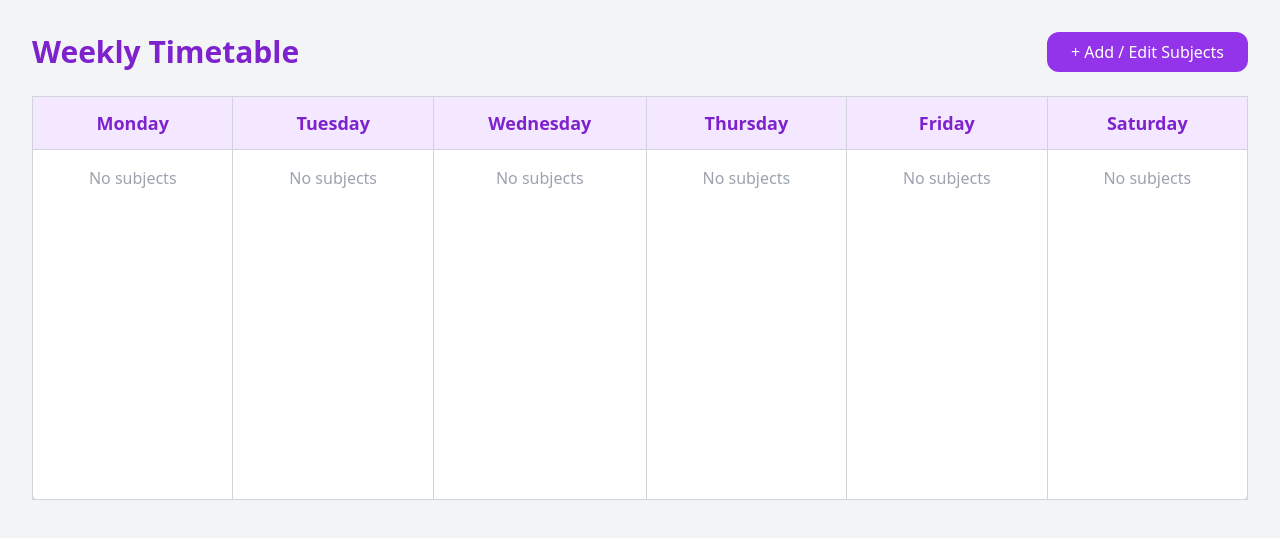
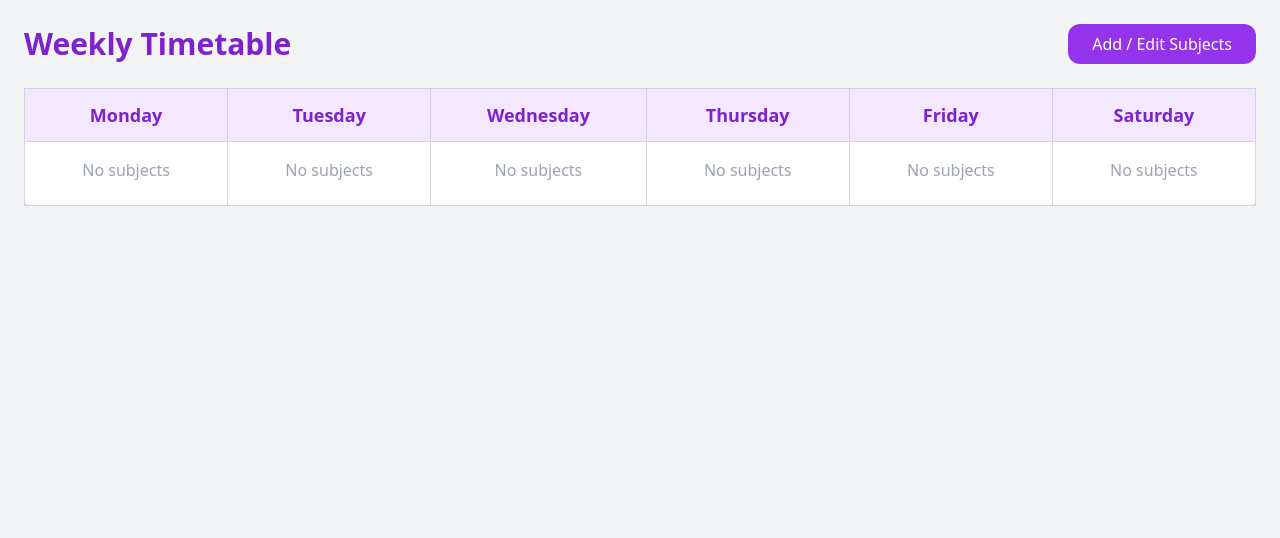
Before and after one commit to raghava-0650/Attendeese, a React (Vite) app in the folder frontend/Attendese/: page /timetable in a window 1280 px wide. Shown: the top 538 px of the page. Built offline with nearby package versions, Linux system fonts and the light colour scheme.

Commit message:
added time table UI

```diff
--- a/frontend/Attendese/package.json
+++ b/frontend/Attendese/package.json
@@ -12,6 +12,7 @@
   "dependencies": {
     "axios": "^1.8.4",
     "firebase": "^11.6.0",
+    "lucide-react": "^0.488.0",
     "react": "^19.0.0",
     "react-circular-progressbar": "^2.2.0",
     "react-dom": "^19.0.0",
--- a/frontend/Attendese/src/pages/Landingpage.jsx
+++ b/frontend/Attendese/src/pages/Landingpage.jsx
@@ -23,7 +23,7 @@ const Landingpage = () => {
                 </div>
             </Link>
             <div className="flex items-center lg:order-2">
-              <Link to="/login">
+              <Link to="/timetable">
                 <button className="text-white bg-purple-700 hover:bg-purple-800 focus:ring-4 focus:ring-purple-300 font-medium rounded-lg text-sm px-4 lg:px-5 py-2 lg:py-2.5 sm:mr-2 lg:mr-0 dark:bg-purple-600 dark:hover:bg-purple-700 focus:outline-none dark:focus:ring-purple-800">
                   Login
                 </button>
--- a/frontend/Attendese/src/pages/Timetable.jsx
+++ b/frontend/Attendese/src/pages/Timetable.jsx
@@ -1,54 +1,78 @@
-import React, { useState } from 'react';
+// src/pages/Timetable.jsx
+import React, { useState, useEffect } from 'react';
+import axios from 'axios';
+import { getAuth } from 'firebase/auth';
+import { Trash2 } from 'lucide-react';
 
+const auth = getAuth();
 const daysOfWeek = ['Monday', 'Tuesday', 'Wednesday', 'Thursday', 'Friday', 'Saturday'];
 
 const Timetable = () => {
-  const [showSubjects, setShowSubjects] = useState(false);
-  const [timetable, setTimetable] = useState(() => {
-    const saved = localStorage.getItem('timetable');
-    return saved ? JSON.parse(saved) : {
-      Monday: [''],
-      Tuesday: [''],
-      Wednesday: [''],
-      Thursday: [''],
-      Friday: [''],
-      Saturday: [''],
+  const [allSubjects, setAllSubjects] = useState([]);
+  const [timetable, setTimetable] = useState({
+    Monday: [],
+    Tuesday: [],
+    Wednesday: [],
+    Thursday: [],
+    Friday: [],
+    Saturday: [],
+  });
+  const [editMode, setEditMode] = useState(false);
+
+  useEffect(() => {
+    const fetchSubjects = async () => {
+      try {
+        if (!auth.currentUser) return;
+        const idToken = await auth.currentUser.getIdToken(true);
+        const response = await axios.get('http://localhost:4000/subjects', {
+          headers: {
+            Authorization: `Bearer ${idToken}`,
+          },
+        });
+        setAllSubjects(response.data);
+      } catch (error) {
+        console.error('Failed to fetch subjects:', error);
+      }
     };
-  });
+    fetchSubjects();
+  }, []);
 
-  const handleSubjectChange = (day, index, value) => {
-    const updatedSubjects = [...timetable[day]];
-    updatedSubjects[index] = value;
-    setTimetable({ ...timetable, [day]: updatedSubjects });
+  const handleAddSubjectToDay = (day, subjectName) => {
+    if (!subjectName) return;
+    setTimetable((prev) => ({
+      ...prev,
+      [day]: [...prev[day], subjectName],
+    }));
   };
 
-  const addSubject = (day) => {
-    setTimetable({ ...timetable, [day]: [...timetable[day], ''] });
+  const handleDeleteSubjectFromDay = (day, subjectName) => {
+    const index = timetable[day].indexOf(subjectName);
+    if (index !== -1) {
+      const newSubjects = [...timetable[day]];
+      newSubjects.splice(index, 1);
+      setTimetable((prev) => ({
+        ...prev,
+        [day]: newSubjects,
+      }));
+    }
   };
 
-  const saveTimetable = () => {
-    localStorage.setItem('timetable', JSON.stringify(timetable));
-    alert('Timetable saved!');
-    setShowSubjects(false);
-  };
+  const maxSubjects = Math.max(...daysOfWeek.map(day => timetable[day].length));
+  const allEmpty = maxSubjects === 0;
 
   return (
-    <div className="min-h-screen bg-gray-100 p-4 sm:p-8">
+    <div className="min-h-screen bg-gray-100 p-6">
       <div className="flex justify-between items-center mb-6">
         <h1 className="text-3xl font-bold text-purple-700">Weekly Timetable</h1>
-        {!showSubjects && (
         <button
-            onClick={() => setShowSubjects(true)}
+          onClick={() => setEditMode((prev) => !prev)}
           className="bg-purple-600 text-white px-6 py-2 rounded-xl hover:bg-purple-700 transition-all"
         >
-            + Add / Edit Subjects
+          {editMode ? 'Back to Timetable' : 'Add / Edit Subjects'}
         </button>
-        )}
       </div>
 
-      {!showSubjects ? (
-        <>
-          {/* --------- Initial View (Grid) --------- */}
+      {!editMode ? (
         <div className="overflow-x-auto">
           <table className="w-full text-center border-collapse border border-gray-300 bg-white shadow-md rounded-lg">
             <thead>
@@ -59,34 +83,21 @@ const Timetable = () => {
               </tr>
             </thead>
             <tbody>
-                <tr>
+              {[...Array(allEmpty ? 1 : maxSubjects)].map((_, rowIndex) => (
+                <tr key={rowIndex}>
                   {daysOfWeek.map((day) => (
-                    <td
-                      key={day}
-                      className="border border-gray-300 min-h-[300px] h-[350px] p-4 text-gray-700 align-top"
-                    >
-                      <div className="flex flex-col gap-2">
-                        {timetable[day].filter(s => s.trim() !== '').length > 0
-                          ? timetable[day].map((subject, index) => (
-                              <div
-                                key={index}
-                                className="py-2 border-b border-gray-300 last:border-b-0"
-                              >
-                                {subject || '-'}
-                              </div>
-                            ))
-                          : <span className="text-gray-400">No subjects</span>}
-                      </div>
+                    <td key={day} className="border border-gray-300 p-4 h-16 align-top">
+                      {timetable[day][rowIndex] || (
+                        allEmpty && rowIndex === 0 ? <span className="text-gray-400">No subjects</span> : <span>&nbsp;</span>
+                      )}
                     </td>
                   ))}
                 </tr>
+              ))}
             </tbody>
           </table>
         </div>
-        </>
       ) : (
-        <>
-          {/* --------- Subject Input View --------- */}
         <div className="grid gap-6 md:grid-cols-2 lg:grid-cols-3">
           {daysOfWeek.map((day) => (
             <div
@@ -95,42 +106,41 @@ const Timetable = () => {
             >
               <div>
                 <h2 className="text-xl font-semibold text-purple-700 mb-3">{day}</h2>
+                <select
+                  onChange={(e) => handleAddSubjectToDay(day, e.target.value)}
+                  className="w-full mb-4 p-2 border rounded-md focus:outline-none focus:ring-2 focus:ring-purple-400"
+                  defaultValue=""
+                >
+                  <option value="" disabled>
+                    Select subject to add
+                  </option>
+                  {allSubjects.map((subject) => (
+                    <option key={subject._id} value={subject.name}>
+                      {subject.name}
+                    </option>
+                  ))}
+                </select>
+
+                <ul className="space-y-2">
                   {timetable[day].map((subject, index) => (
-                    <input
+                    <li
                       key={index}
-                      type="text"
-                      value={subject}
-                      onChange={(e) => handleSubjectChange(day, index, e.target.value)}
-                      placeholder={`Subject ${index + 1}`}
-                      className="mb-2 w-full p-2 border rounded-md focus:outline-none focus:ring-2 focus:ring-purple-400"
-                    />
+                      className="px-3 py-2 bg-purple-100 rounded-md shadow-sm flex justify-between items-center group"
+                    >
+                      <span>{subject}</span>
+                      <button
+                        onClick={() => handleDeleteSubjectFromDay(day, subject)}
+                        className="opacity-0 group-hover:opacity-100 transition-opacity text-red-500 hover:text-red-700"
+                      >
+                        <Trash2 size={16} />
+                      </button>
+                    </li>
                   ))}
+                </ul>
               </div>
-                <button
-                  onClick={() => addSubject(day)}
-                  className="mt-2 text-sm text-white bg-purple-600 hover:bg-purple-700 px-3 py-1 rounded-xl self-start"
-                >
-                  + Add Subject
-                </button>
             </div>
           ))}
         </div>
-
-          <div className="mt-6 flex justify-center gap-4">
-            <button
-              onClick={saveTimetable}
-              className="bg-green-600 text-white px-6 py-2 rounded-xl hover:bg-green-700 transition-all"
-            >
-              💾 Save Timetable
-            </button>
-            <button
-              onClick={() => setShowSubjects(false)}
-              className="bg-gray-500 text-white px-6 py-2 rounded-xl hover:bg-gray-600 transition-all"
-            >
-              ⬅️ Back
-            </button>
-          </div>
-        </>
       )}
     </div>
   );
```
Also changed, not shown: 1 other file (tests, documents, lock files or other folders). Lines whose indentation alone changed are shown as unchanged.
